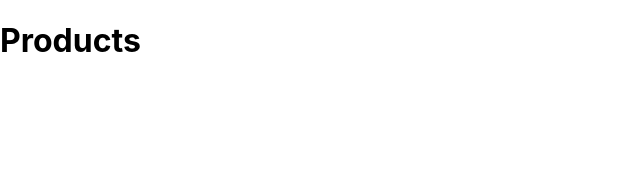
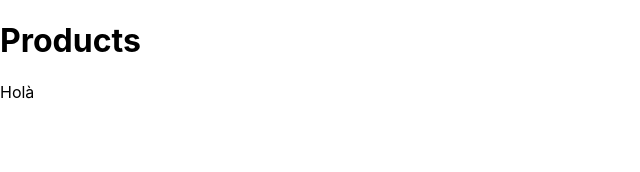
Before and after one commit to Chlopes92/OdysseeCulinaire, a React (Create React App) app: page /products in a window 1280 px wide. Shown: the top 172 px of the page, without its empty margins (0-640 px from the left). Built offline with nearby package versions, Linux system fonts and the light colour scheme.

Commit message:
test dev

```diff
--- a/src/pages/Products.tsx
+++ b/src/pages/Products.tsx
@@ -2,7 +2,7 @@ const Products = () =>{
     return (
         <main>
             <h1>Products</h1>
-            <p></p>
+            <p>Holà</p>
         </main>
     );
 }
```
